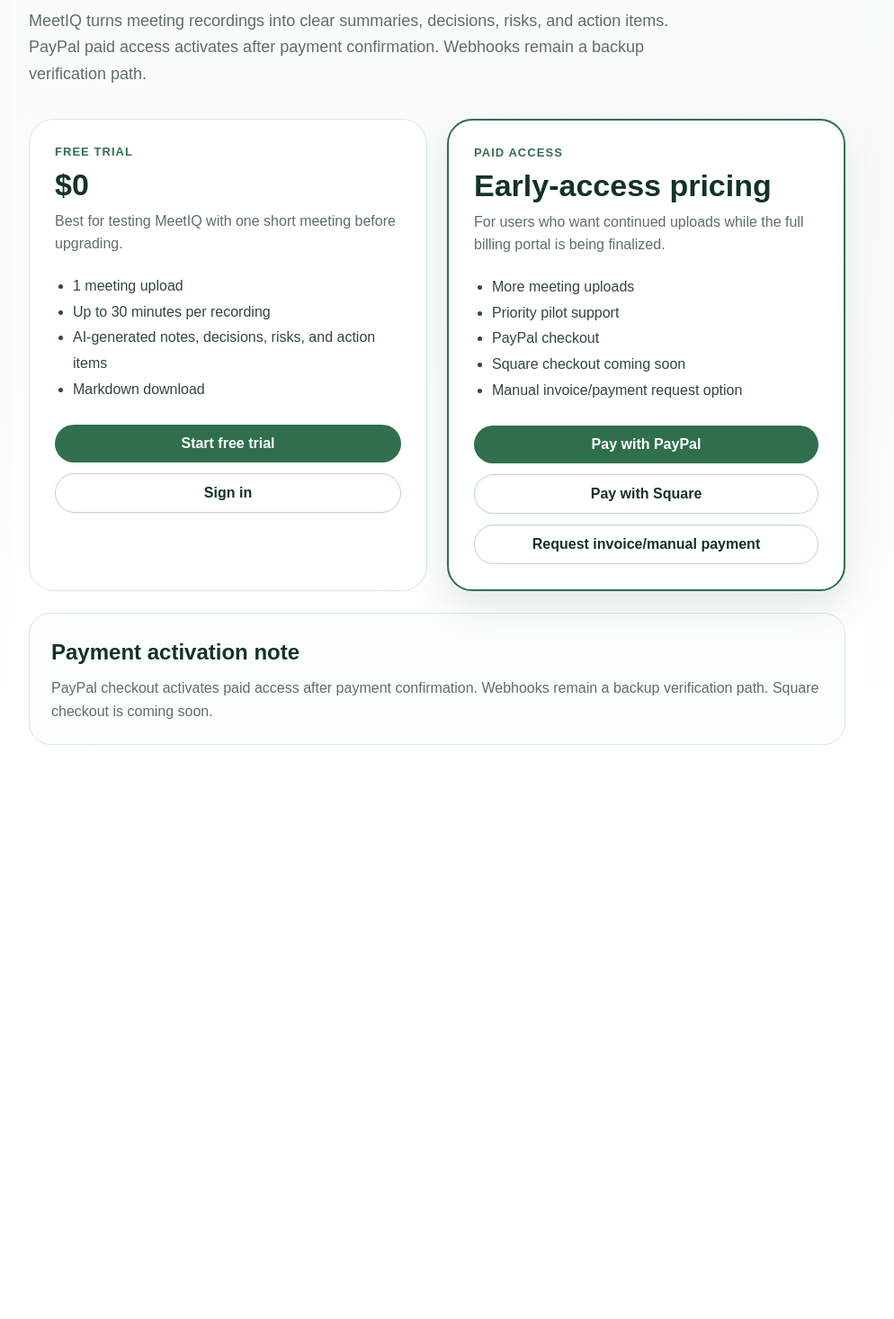
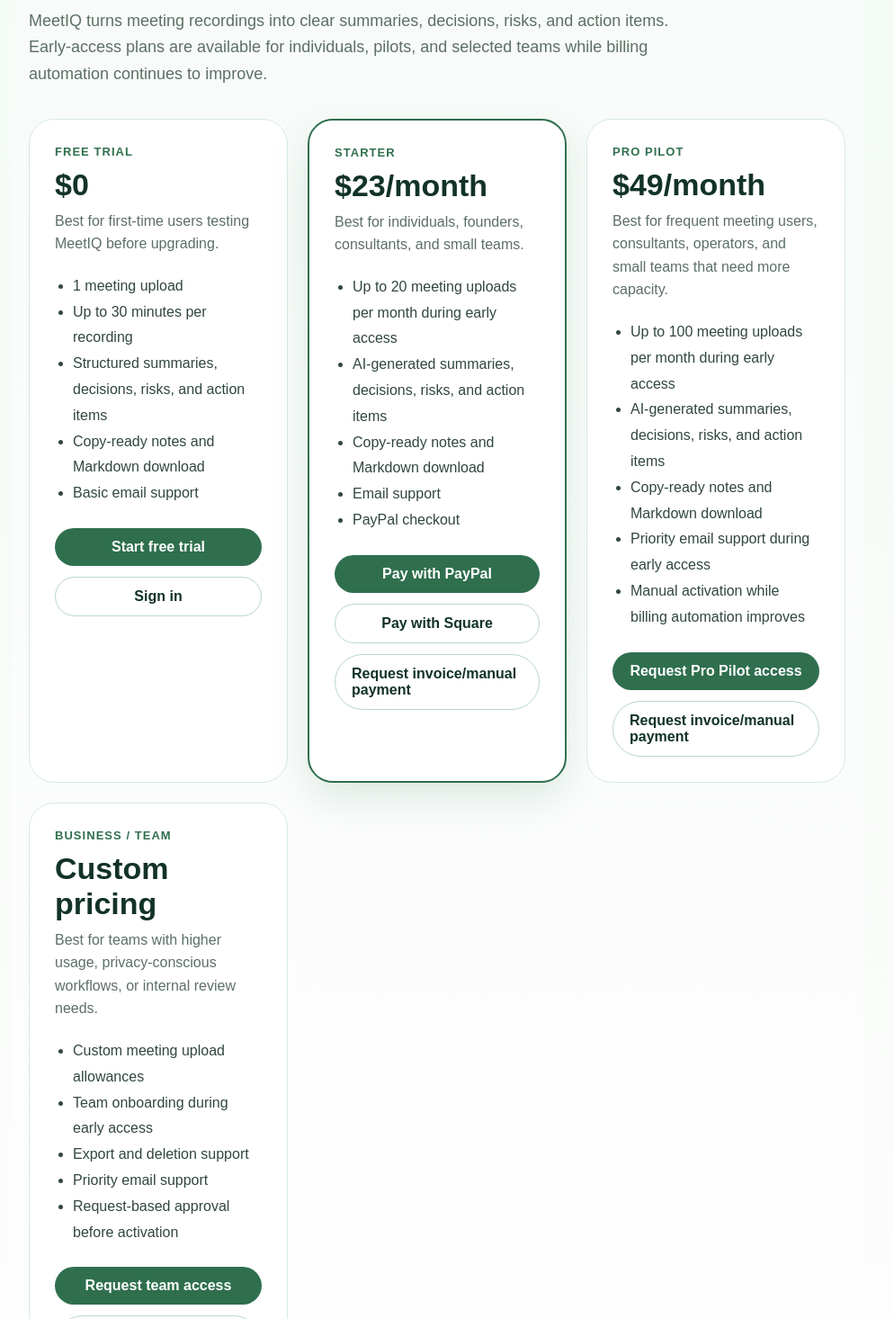
Before and after one commit to drlalitasaharan/meeting-notes-assistant, a Next.js app in the folder frontend/: page /pricing in a window 1280 px wide. Shown: the part 264-1730 px from the top of the page at 90% size, without its empty margins (154-1148 px from the left). Before the commit the page ends 1208 px from the top, so only its background shows below. Built offline with nearby package versions, Linux system fonts and the light colour scheme; no server answers.

Commit message:
Add early access pricing limits copy

```diff
--- a/frontend/app/pricing/page.tsx
+++ b/frontend/app/pricing/page.tsx
@@ -138,7 +138,8 @@
           </h1>
           <p style={{ color: "#5d6f66", fontSize: 18, lineHeight: 1.65, margin: 0 }}>
             MeetIQ turns meeting recordings into clear summaries, decisions, risks, and
-            action items. PayPal paid access activates after payment confirmation. Webhooks remain a backup verification path.
+            action items. Early-access plans are available for individuals, pilots, and
+            selected teams while billing automation continues to improve.
           </p>
         </div>
 
@@ -152,12 +153,13 @@
           <PlanCard
             title="Free trial"
             price="$0"
-            description="Best for testing MeetIQ with one short meeting before upgrading."
+            description="Best for first-time users testing MeetIQ before upgrading."
             features={[
               "1 meeting upload",
               "Up to 30 minutes per recording",
-              "AI-generated notes, decisions, risks, and action items",
-              "Markdown download",
+              "Structured summaries, decisions, risks, and action items",
+              "Copy-ready notes and Markdown download",
+              "Basic email support",
             ]}
           >
             <Link
@@ -193,20 +195,80 @@
           </PlanCard>
 
           <PlanCard
-            title="Paid access"
-            price="Early-access pricing"
-            description="For users who want continued uploads while the full billing portal is being finalized."
+            title="Starter"
+            price="$23/month"
+            description="Best for individuals, founders, consultants, and small teams."
             highlighted
             features={[
-              "More meeting uploads",
-              "Priority pilot support",
+              "Up to 20 meeting uploads per month during early access",
+              "AI-generated summaries, decisions, risks, and action items",
+              "Copy-ready notes and Markdown download",
+              "Email support",
               "PayPal checkout",
-              "Square checkout coming soon",
-              "Manual invoice/payment request option",
             ]}
           >
             <PayPalCheckoutButton />
             <PaymentLink href={squareUrl}>Pay with Square</PaymentLink>
+            <PaymentLink href={manualPaymentUrl}>Request invoice/manual payment</PaymentLink>
+          </PlanCard>
+
+          <PlanCard
+            title="Pro Pilot"
+            price="$49/month"
+            description="Best for frequent meeting users, consultants, operators, and small teams that need more capacity."
+            features={[
+              "Up to 100 meeting uploads per month during early access",
+              "AI-generated summaries, decisions, risks, and action items",
+              "Copy-ready notes and Markdown download",
+              "Priority email support during early access",
+              "Manual activation while billing automation improves",
+            ]}
+          >
+            <Link
+              href="/support"
+              style={{
+                background: "#2f6f4e",
+                borderRadius: 999,
+                color: "#ffffff",
+                display: "inline-flex",
+                fontWeight: 800,
+                justifyContent: "center",
+                padding: "12px 18px",
+                textDecoration: "none",
+              }}
+            >
+              Request Pro Pilot access
+            </Link>
+            <PaymentLink href={manualPaymentUrl}>Request invoice/manual payment</PaymentLink>
+          </PlanCard>
+
+          <PlanCard
+            title="Business / Team"
+            price="Custom pricing"
+            description="Best for teams with higher usage, privacy-conscious workflows, or internal review needs."
+            features={[
+              "Custom meeting upload allowances",
+              "Team onboarding during early access",
+              "Export and deletion support",
+              "Priority email support",
+              "Request-based approval before activation",
+            ]}
+          >
+            <Link
+              href="/support"
+              style={{
+                background: "#2f6f4e",
+                borderRadius: 999,
+                color: "#ffffff",
+                display: "inline-flex",
+                fontWeight: 800,
+                justifyContent: "center",
+                padding: "12px 18px",
+                textDecoration: "none",
+              }}
+            >
+              Request team access
+            </Link>
             <PaymentLink href={manualPaymentUrl}>Request invoice/manual payment</PaymentLink>
           </PlanCard>
         </div>
@@ -222,9 +284,12 @@
             padding: 24,
           }}
         >
-          <h2 style={{ color: "#123326", margin: "0 0 8px" }}>Payment activation note</h2>
+          <h2 style={{ color: "#123326", margin: "0 0 8px" }}>Early-access billing and limits</h2>
+          <p style={{ margin: "0 0 12px" }}>
+            PayPal checkout activates paid access after payment confirmation. Webhooks remain a backup verification path. Square checkout is coming soon.
+          </p>
           <p style={{ margin: 0 }}>
-            PayPal checkout activates paid access after payment confirmation. Webhooks remain a backup verification path. Square checkout is coming soon.
+            During early access, Starter and Pro Pilot usage allowances may be reviewed manually. Business / Team plans are request-based; we confirm expected usage, team size, recording volume, billing method, and support needs before activating team access.
           </p>
         </section>
       </div>
```
Also changed, not shown: frontend/app/support/page.tsx (+37 -6 lines), 1 other file (tests, documents, lock files or other folders).
